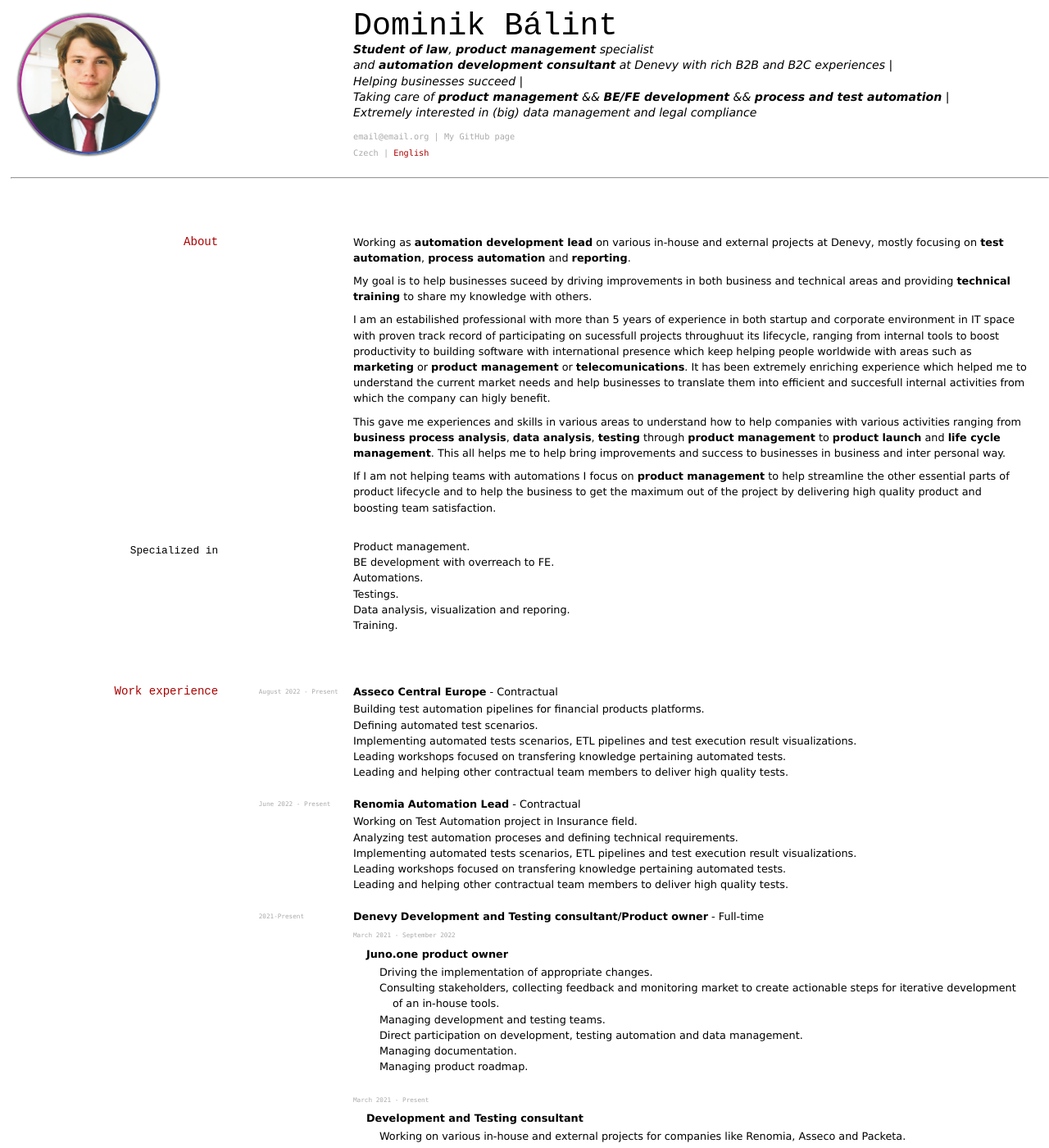
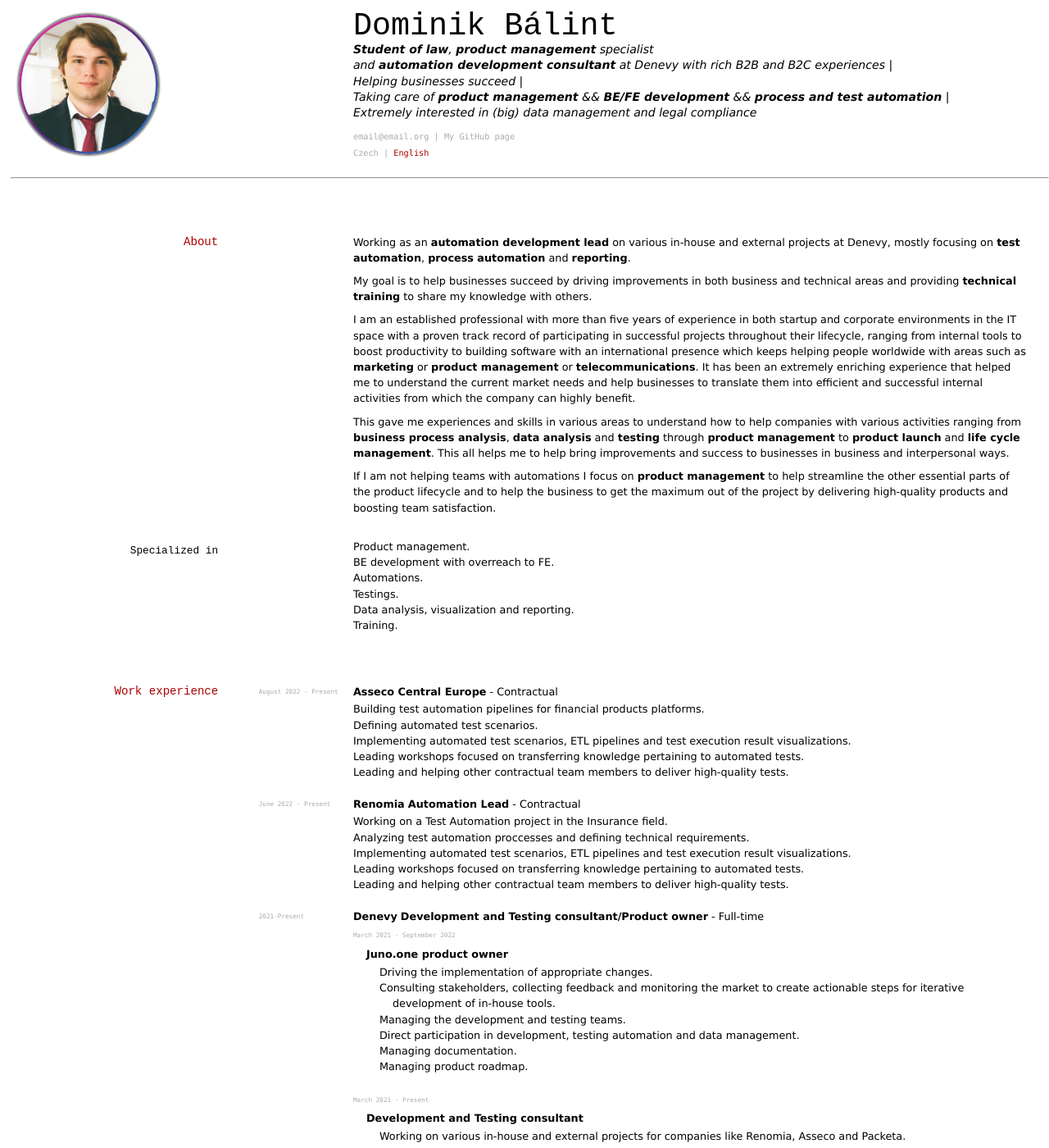
Before and after one commit to Dominik-97/curriculum-vitae, a Jekyll site: the page built from index.md, in a window 1280 px wide and 1400 px high. Shown: the whole window at 82% size. Built offline with Jekyll 4.4.1, drawn with Linux system fonts in a browser that asks for light colours; some of the changed text lies outside the part shown.

Commit message:
Fixing grammar typos.

```diff
--- a/index.md
+++ b/index.md
@@ -33,15 +33,15 @@ language: en
 
 ## About
 
-Working as **automation development lead** on various in-house and external projects at Denevy, mostly focusing on **test automation**, **process automation** and **reporting**. <br>
+Working as an **automation development lead** on various in-house and external projects at Denevy, mostly focusing on **test automation**, **process automation** and **reporting**. <br>
 
-My goal is to help businesses suceed by driving improvements in both business and technical areas and providing **technical training** to share my knowledge with others. <br>
+My goal is to help businesses succeed by driving improvements in both business and technical areas and providing **technical training** to share my knowledge with others. <br>
 
-I am an estabilished professional with more than 5 years of experience in both startup and corporate environment in IT space with proven track record of participating on sucessfull projects throughuut its lifecycle, ranging from internal tools to boost productivity to building software with international presence which keep helping people worldwide with areas such as **marketing** or **product management** or **telecomunications**. It has been extremely enriching experience which helped me to understand the current market needs and help businesses to translate them into efficient and succesfull internal activities from which the company can higly benefit. <br>
+I am an established professional with more than five years of experience in both startup and corporate environments in the IT space with a proven track record of participating in successful projects throughout their lifecycle, ranging from internal tools to boost productivity to building software with an international presence which keeps helping people worldwide with areas such as **marketing** or **product management** or **telecommunications**. It has been an extremely enriching experience that helped me to understand the current market needs and help businesses to translate them into efficient and successful internal activities from which the company can highly benefit. <br>
 
-This gave me experiences and skills in various areas to understand how to help companies with various activities ranging from **business process analysis**, **data analysis**, **testing** through **product management** to **product launch** and **life cycle management**. This all helps me to help bring improvements and success to businesses in business and inter personal way. <br>
+This gave me experiences and skills in various areas to understand how to help companies with various activities ranging from **business process analysis**, **data analysis** and **testing** through **product management** to **product launch** and **life cycle management**. This all helps me to help bring improvements and success to businesses in business and interpersonal ways. <br>
 
-If I am not helping teams with automations I focus on **product management** to help streamline the other essential parts of product lifecycle and to help the business to get the maximum out of the project by delivering high quality product and boosting team satisfaction.
+If I am not helping teams with automations I focus on **product management** to help streamline the other essential parts of the product lifecycle and to help the business to get the maximum out of the project by delivering high-quality products and boosting team satisfaction.
 
 ### Specialized in
 
@@ -49,7 +49,7 @@ If I am not helping teams with automations I focus on **product management** to
 - BE development with overreach to FE.
 - Automations.
 - Testings.
-- Data analysis, visualization and reporing.
+- Data analysis, visualization and reporting.
 - Training.
 
 ## Work experience
@@ -58,26 +58,26 @@ If I am not helping teams with automations I focus on **product management** to
 
 - Building test automation pipelines for financial products platforms.
 - Defining automated test scenarios.
-- Implementing automated tests scenarios, ETL pipelines and test execution result visualizations.
-- Leading workshops focused on transfering knowledge pertaining automated tests.
-- Leading and helping other contractual team members to deliver high quality tests.
+- Implementing automated test scenarios, ETL pipelines and test execution result visualizations.
+- Leading workshops focused on transferring knowledge pertaining to automated tests.
+- Leading and helping other contractual team members to deliver high-quality tests.
 
 `June 2022 - Present` __Renomia__ **Automation Lead** - Contractual <br>
 
-- Working on Test Automation project in Insurance field.
-- Analyzing test automation proceses and defining technical requirements.
-- Implementing automated tests scenarios, ETL pipelines and test execution result visualizations.
-- Leading workshops focused on transfering knowledge pertaining automated tests.
-- Leading and helping other contractual team members to deliver high quality tests.
+- Working on a Test Automation project in the Insurance field.
+- Analyzing test automation proccesses and defining technical requirements.
+- Implementing automated test scenarios, ETL pipelines and test execution result visualizations.
+- Leading workshops focused on transferring knowledge pertaining to automated tests.
+- Leading and helping other contractual team members to deliver high-quality tests.
 
 `2021-Present` __Denevy__ **Development and Testing consultant/Product owner** - Full-time <br>
 
 - `March 2021 - September 2022`
   - **Juno.one product owner**
     - Driving the implementation of appropriate changes.
-    - Consulting stakeholders, collecting feedback and monitoring market to create actionable steps for iterative development of an in-house tools.
-    - Managing development and testing teams.
-    - Direct participation on development, testing automation and data management.
+    - Consulting stakeholders, collecting feedback and monitoring the market to create actionable steps for iterative development of in-house tools.
+    - Managing the development and testing teams.
+    - Direct participation in development, testing automation and data management.
     - Managing documentation.
     - Managing product roadmap.
 
@@ -85,46 +85,46 @@ If I am not helping teams with automations I focus on **product management** to
   - **Development and Testing consultant**
     - Working on various in-house and external projects for companies like Renomia, Asseco and Packeta.
       - Leading the way to:
-        - deliver high quality automations (especially test automation and data pipelines),
-        - consult on chnages leading to higher satisfaction and effectivness,
+        - deliver high-quality automations (especially test automation and data pipelines),
+        - consult on changes leading to higher satisfaction and effectiveness,
         - helping with CI/CD processes.
     - Product delivery, automation, test and data management consulting.
     - Driving improvements in automation processes, testing automation, development and data pipelines and visualizations.
-    - Direct participation on BE and FE development.
-    - Analysing weakspots and providing custom tailored solutions.
-    - Writing high quality technical and business documentation as well as participating on creating well managed onboarding process for QA.
-    - Leading and training testing and development team.
-    - Implementing new strategies and processes to boost efficiency and to streamline development.
+    - Direct participation in BE and FE development.
+    - Analyzing weak spots and providing custom-tailored solutions.
+    - Writing high-quality technical and business documentation as well as participating in creating well-managed onboarding processes for QA.
+    - Leading and training testing and development teams.
+    - Implementing new strategies and processes to boost efficiency and streamline development.
 
 `2018-2021` __Behavee__ **Data & Development Consultant, Reporting Specialist** - Self-employed <br>
 
 - Examining data, processes and technologies to evaluate the current state and reveal critical problems.
   - Design, research plans and analysis.
 - Researching and making recommendations about various business cases improving data use.
-- Assisting Development team to create and implement data strategies, design and build data flows and develop conceptual data models.
+- Assisting the Development team to create and implement data strategies, design and build data flows and develop conceptual data models.
 - Creating automated data reports and documentation.
 - Maintaining data integrity and databases.
 - Implementing new strategies and processes.
 
 `2018-2020` __T-Mobile__ **Data & Development Consultant** - Self-employed <br>
 
-- Participating on the T-Mobile Czech Republic project - Data migration, testing, reporting.
-  - Support for migration activities during the transition period, preparation and data consolidation, data testing, reporting, handover of prepared data.
+- Participating in the T-Mobile Czech Republic project - Data migration, testing and reporting.
+  - Support for migration activities during the transition period, preparation and data consolidation, data testing, reporting and handover of prepared data.
   - Data testing, data cleansing and migration tools development.
-  - Designing a solution for consolidation and migration of data from local ERP systems to international solutions, designing and reviewing of transitional and to-be processes.
-  - Responsibility for data preparation in the field of legal documents, plant maintenance, human resources and asset accounting.
+  - Designing a solution for consolidation and migration of data from local ERP systems to international solutions, designing and reviewing transitional and to-be processes.
+  - Responsible for data preparation in the field of legal documents, plant maintenance, human resources and asset accounting.
   - Leading team.
 
 `2017-2018` __Komerční banka__ **Customer Service Representative** - Part-time <br>
 
 - Helping customers with complaints and questions.
 - Giving customers information about products and services.
-- Taking requests, and processing claims.
-- Taking care of other activities to ensure smooth operation of the branch.
+- Taking requests and processing claims.
+- Taking care of other activities to ensure the smooth operation of the branch.
 
 `2015-2017` __Sinch__ **Event technician** - Part-time <br>
 
-- Organized, implemented, and managed events for the public or private groups.
+- Organized, implemented, and managed events for public or private groups.
 - Planning and organization of public events.
 - Setting up equipment (electrical and other).
 
@@ -151,7 +151,7 @@ __Open Gate Boarding School, Babice u Říčan, Czech republic__ <br>
 
 ### General knowledge
 
-- Listed are areas I consider to be my general knowledge, I can apply this knowledge across multiple domains:
+- Listed are areas I consider to be my general knowledge; I can apply this knowledge across multiple domains:
   - programming,
   - product management,
   - test management,
@@ -171,9 +171,9 @@ __Open Gate Boarding School, Babice u Říčan, Czech republic__ <br>
 
 ### Domain knowledge
 
-- Listed are fields I worked in and I consider myselft to grasp solid understanding of the underlying concepts:
-  - telecomunications,
-  - financial producs such as investment products, insurance products, loans,
+- Listed are the fields I worked in, and I consider myself to grasp a solid understanding of the underlying concepts:
+  - telecommunications,
+  - financial products such as investment products, insurance products, loans,
   - human resources,
   - banking,
   - corporate law,
@@ -181,7 +181,7 @@ __Open Gate Boarding School, Babice u Říčan, Czech republic__ <br>
 
 ### Soft Skills
 
-- Listed are, important to say in my opinion, my soft skills, as its easy to say, that some might overlap to hardskills:
+- Listed are, it is essential to say, in my opinion, my soft skills, as it's easy to say that some might overlap with hard skills:
   - interpersonal skills,
   - teamwork,
   - effective communication,
```
Also changed, not shown: other parts of index.md (+6 -6 lines), _data/cv_data.json (+11 -23 lines).
